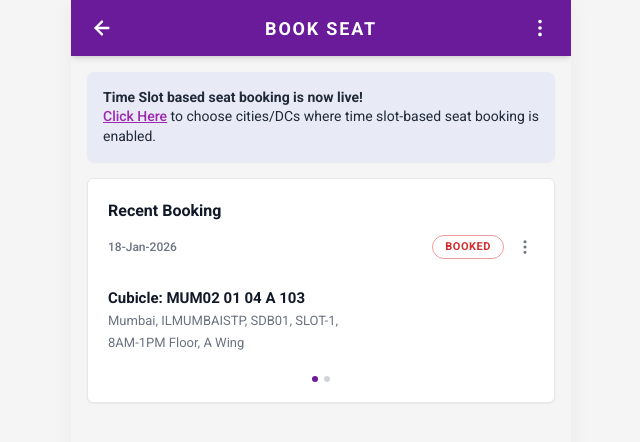
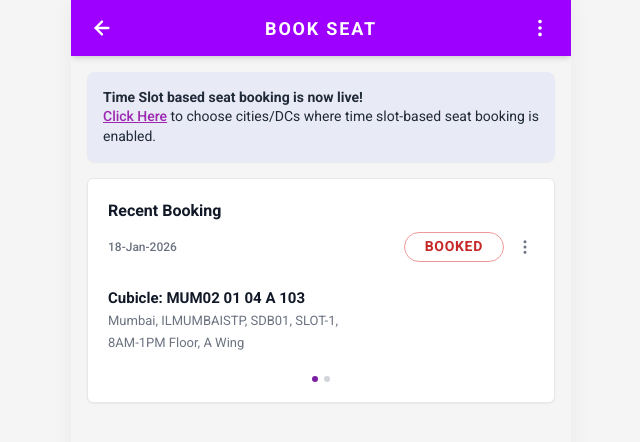
Before and after one commit to sujeet98pawar/nw, a React (Vite) app: page / in a window 1280 px wide. Both pictures are taken after a click on the button "BOOK SEAT". Shown: the top 442 px of the page, without its empty margins (319-959 px from the left). Built offline with nearby package versions, Linux system fonts and the light colour scheme.

Commit message:
feat: Update primary brand color and badge styling
Adjusts the primary brand purple color across the application and refines the styling for the 'BOOKED' badge in the confirmation component. The badge is made larger and its text size increased for better visibility and impact.

```diff
--- a/components/BookingConfirmation.tsx
+++ b/components/BookingConfirmation.tsx
@@ -96,7 +96,7 @@ const BookingConfirmation: React.FC<BookingConfirmationProps> = ({ booking, onBa
             <div className="flex items-center gap-3">
               {/* BOOKED Badge - Fixed centering */}
               <div
-                className="flex items-center justify-center px-3 h-[24px] rounded-full text-[11px] font-bold border tracking-wider whitespace-nowrap"
+                className="flex items-center justify-center px-5 h-[30px] rounded-full text-[14px] font-bold border tracking-wider whitespace-nowrap"
                 style={{
                   color: COLORS.badgeText,
                   borderColor: COLORS.badgeBorder,
--- a/constants.tsx
+++ b/constants.tsx
@@ -1,8 +1,8 @@
 
 export const COLORS = {
-  primary: 'rgb(106,27,154)', // Brand purple from user image
+  primary: 'rgb(123,31,162)', // Brand purple from user image
   background: '#f5f5f5',
-  badgeText: '#D32F2F', // Standard Red
+  badgeText: '#C62828', // Standard Red
   badgeBorder: '#EF9A9A', // Lighter red for border
   linkText: '#9C27B0', // Matching brand purple
   bannerBg: '#E8EAF6'  // Light Lavender tint
--- a/index.html
+++ b/index.html
@@ -26,7 +26,7 @@
             box-shadow: 0 0 20px rgba(0,0,0,0.05);
         }
         .bg-custom-purple {
-            background-color: #6A1B9A !important;
+            background-color: #9D00FF !important;
         }
     </style>
 <script type="importmap">
```
